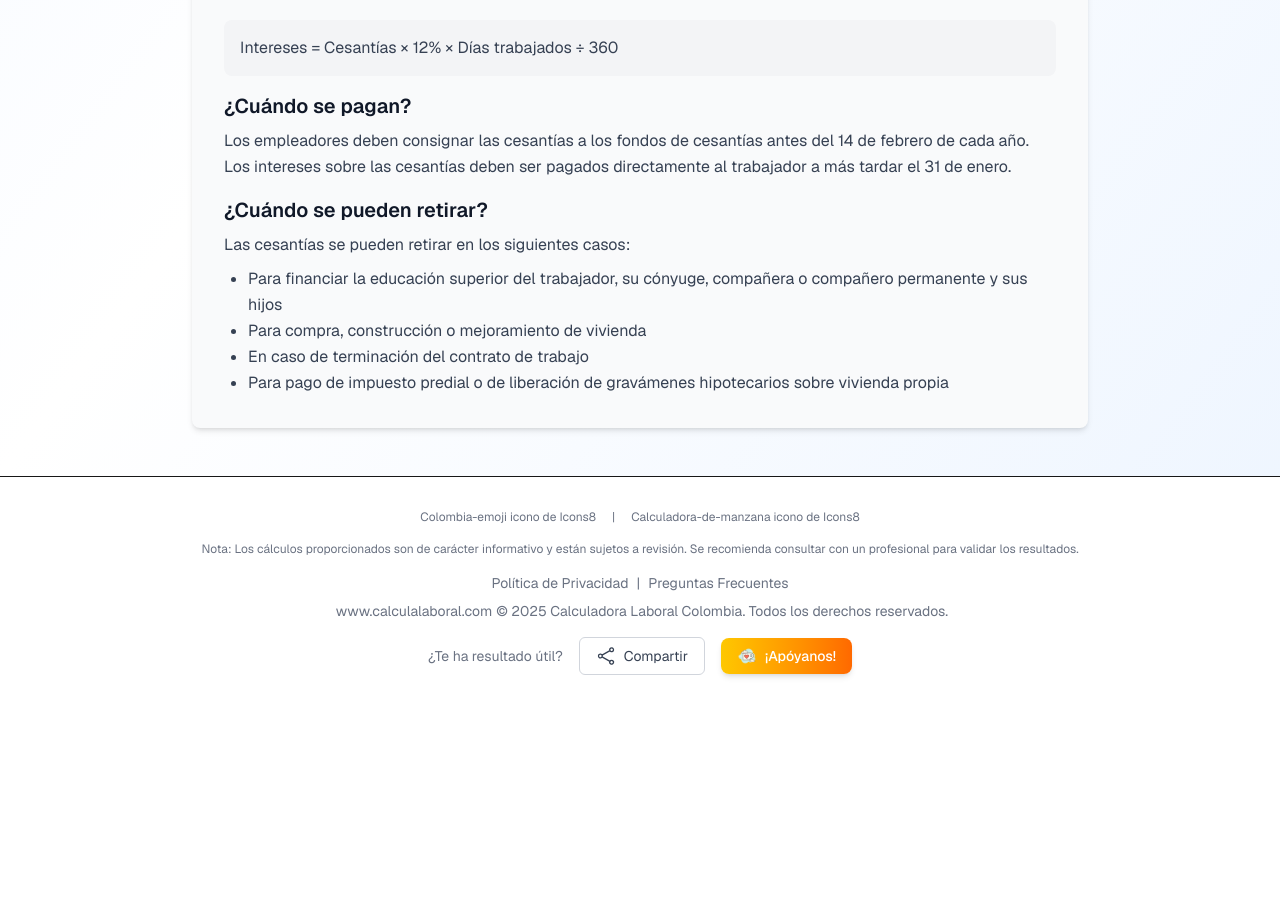
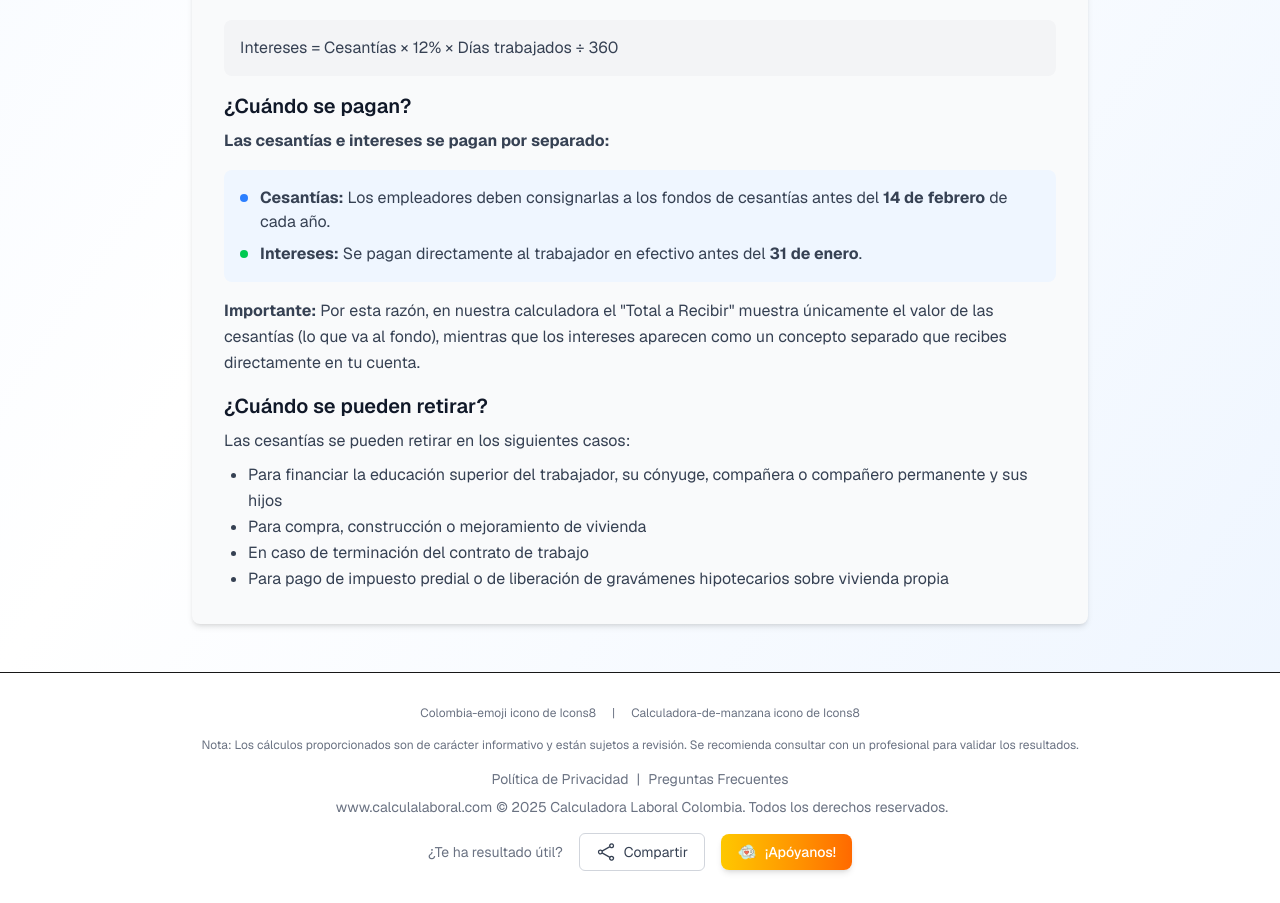
Before and after one commit to jdflorez480/calculadora_lab, a Next.js app: page /calculadoras/cesantias in a window 1280 px wide. Shown: the part 1300-2203 px from the top of the page. Before the commit the page ends 2007 px from the top, so only its background shows below. Built offline with nearby package versions, Linux system fonts and the light colour scheme.

Commit message:
feat: Aumentar el tiempo de espera para mostrar el modal de donación a 20 segundos

```diff
--- a/src/app/calculadoras/cesantias/page.tsx
+++ b/src/app/calculadoras/cesantias/page.tsx
@@ -309,9 +309,7 @@ function CesantiasContent() {
               Calcular Cesantías
             </button>
           </div>
-        </form>
-
-        {resultado && (
+        </form>        {resultado && (
           <div className="mt-8 animate-fade-in">
             <ResultadoCalculo
               resultados={resultado.resultados}
@@ -319,6 +317,33 @@ function CesantiasContent() {
               titulo={resultado.titulo}
               subtitulo={resultado.subtitulo}
             />
+
+            {/* Aclaración importante sobre cesantías e intereses */}
+            <div className="mt-6 p-4 bg-amber-50 border border-amber-200 rounded-lg">
+              <div className="flex items-start">
+                <div className="flex-shrink-0">
+                  <svg className="h-5 w-5 text-amber-400 mt-0.5" viewBox="0 0 20 20" fill="currentColor">
+                    <path fillRule="evenodd" d="M8.485 2.495c.673-1.167 2.357-1.167 3.03 0l6.28 10.875c.673 1.167-.17 2.625-1.516 2.625H3.72c-1.347 0-2.189-1.458-1.515-2.625L8.485 2.495zM10 5a.75.75 0 01.75.75v3.5a.75.75 0 01-1.5 0v-3.5A.75.75 0 0110 5zm0 9a1 1 0 100-2 1 1 0 000 2z" clipRule="evenodd" />
+                  </svg>
+                </div>
+                <div className="ml-3">
+                  <h3 className="text-sm font-medium text-amber-800">
+                    ¿Por qué los intereses no se suman al total de cesantías?
+                  </h3>
+                  <p className="mt-1 text-sm text-amber-700">
+                    <strong>Es correcto que aparezcan separados.</strong> Según la ley colombiana, las cesantías y sus intereses se manejan de forma independiente:
+                  </p>
+                  <ul className="mt-2 text-sm text-amber-700 list-disc list-inside space-y-1">
+                    <li><strong>Cesantías:</strong> Se consignan al fondo antes del 14 de febrero</li>
+                    <li><strong>Intereses:</strong> Se pagan directamente al trabajador antes del 31 de enero</li>
+                    <li><strong>Propósito diferente:</strong> Las cesantías van al fondo para retiros específicos, los intereses se pagan en efectivo como rendimiento</li>
+                  </ul>
+                  <p className="mt-2 text-sm text-amber-700">
+                    El total mostrado corresponde únicamente al valor de las cesantías, que es lo que se consigna al fondo.
+                  </p>
+                </div>
+              </div>
+            </div>
           </div>
         )}
 
@@ -361,15 +386,30 @@ function CesantiasContent() {
           </p>
           <p className="text-gray-700 font-mono bg-gray-100 p-4 rounded-lg mb-4">
             Intereses = Cesantías × 12% × Días trabajados ÷ 360
-          </p>
-          <h3 className="text-xl font-semibold text-gray-900 mb-2">
+          </p>          <h3 className="text-xl font-semibold text-gray-900 mb-2">
             ¿Cuándo se pagan?
           </h3>
           <p className="text-gray-700 leading-relaxed mb-4">
-            Los empleadores deben consignar las cesantías a los fondos de
-            cesantías antes del 14 de febrero de cada año. Los intereses sobre
-            las cesantías deben ser pagados directamente al trabajador a más
-            tardar el 31 de enero.
+            <strong>Las cesantías e intereses se pagan por separado:</strong>
+          </p>
+          <div className="bg-blue-50 p-4 rounded-lg mb-4">
+            <ul className="space-y-2 text-gray-700">
+              <li className="flex items-start">
+                <span className="inline-block w-2 h-2 bg-blue-500 rounded-full mt-2 mr-3 flex-shrink-0"></span>
+                <div>
+                  <strong>Cesantías:</strong> Los empleadores deben consignarlas a los fondos de cesantías antes del <strong>14 de febrero</strong> de cada año.
+                </div>
+              </li>
+              <li className="flex items-start">
+                <span className="inline-block w-2 h-2 bg-green-500 rounded-full mt-2 mr-3 flex-shrink-0"></span>
+                <div>
+                  <strong>Intereses:</strong> Se pagan directamente al trabajador en efectivo antes del <strong>31 de enero</strong>.
+                </div>
+              </li>
+            </ul>
+          </div>
+          <p className="text-gray-700 leading-relaxed mb-4">
+            <strong>Importante:</strong> Por esta razón, en nuestra calculadora el "Total a Recibir" muestra únicamente el valor de las cesantías (lo que va al fondo), mientras que los intereses aparecen como un concepto separado que recibes directamente en tu cuenta.
           </p>
           <h3 className="text-xl font-semibold text-gray-900 mb-2">
             ¿Cuándo se pueden retirar?
--- a/src/app/calculadoras/nomina/page.tsx
+++ b/src/app/calculadoras/nomina/page.tsx
@@ -4,13 +4,10 @@ import { useState, Suspense } from 'react';
 import { CurrencyDollarIcon, CalendarIcon, TruckIcon } from '@heroicons/react/24/outline';
 import ResultadoCalculo from '../../components/ResultadoCalculo';
 import { calcularNomina, SALARIO_MINIMO_2025 } from '../../utils/calculosLaborales';
-import DatePicker, { registerLocale } from 'react-datepicker';
-import { es } from 'date-fns/locale';
-import 'react-datepicker/dist/react-datepicker.css';
+
 import BotonVolver from '../../components/BotonVolver';
 
-// Registrar el idioma español para el DatePicker
-registerLocale('es', es);
+
 
 const TOPE_AUXILIO_TRANSPORTE = SALARIO_MINIMO_2025 * 2;
 
@@ -29,16 +26,13 @@ interface FormData {
   otrosIngresos: string;
   diasTrabajados: string;
   auxilioTransporte: boolean;
-  fechaPago: Date | null;
 }
 
-function NominaContent() {
-  const [formData, setFormData] = useState<FormData>({
+function NominaContent() {  const [formData, setFormData] = useState<FormData>({
     salarioBase: '',
     otrosIngresos: '',
     diasTrabajados: '30',
-    auxilioTransporte: true,
-    fechaPago: null
+    auxilioTransporte: true
   });
 
   const [resultado, setResultado] = useState<Resultado | null>(null);
@@ -229,27 +223,6 @@ function NominaContent() {
                 </span>
               </div>
             </div>
-
-            {/* Fecha de Pago */}
-            <div className="form-group lg:col-span-1">
-              <div className="flex items-center h-8 mb-2">
-                <CalendarIcon className="h-5 w-5 text-blue-500 shrink-0" />
-                <label className="ml-2 block text-sm font-medium text-gray-900">
-                  Fecha de Pago
-                </label>
-              </div>
-              <div className="relative rounded-lg">
-                <DatePicker
-                  selected={formData.fechaPago}
-                  onChange={(date) => setFormData({...formData, fechaPago: date})}
-                  dateFormat="dd/MM/yyyy"
-                  locale="es"
-                  placeholderText="Seleccionar fecha"
-                  className="block w-full py-2.5 pl-3 pr-10 text-gray-900 border border-gray-300 rounded-lg hover:border-gray-400 focus:border-blue-500 focus:ring-2 focus:ring-blue-200 transition-colors duration-200 ease-in-out sm:text-sm cursor-pointer bg-white shadow-sm"
-                  required
-                />
-              </div>
-            </div>
           </div>
 
           <div className="mt-8">
--- a/src/app/components/ResultadoCalculo.tsx
+++ b/src/app/components/ResultadoCalculo.tsx
@@ -52,7 +52,7 @@ const ResultadoCalculo = ({
           content_type: titulo.toLowerCase().replace(/ /g, "_"),
           trigger: "calculation_complete",
         });
-      }, 10000); // 10 segundos
+      }, 20000); // 20 segundos
 
       return () => clearTimeout(timer);
     }
--- a/src/app/layout.tsx
+++ b/src/app/layout.tsx
@@ -17,7 +17,7 @@ const geist = Geist({
 export const metadata: Metadata = {
   title: "Calculadora de liquidacion y Prestaciones Laborales Colombia - Herramientas Gratuitas",
   description: "Calcula fácilmente liquidaciones, primas, cesantías y más. Herramientas gratuitas para trabajadores en Colombia. Cálculos actualizados 2025.",
-  keywords: "www.calculalaboral.com, calculadora de liquidación laboral gratis, calculadora de liquidación laboral gratis excel, calculadora ministerio de trabajo,como se calcula la liquidación, cálculo liquidación laboral, calcular prima, calcular prima junio, prima de junio, calcular de prima junio 2025, calculadora laboral,calculo prima, calculo prima online, calculadora de liquidacion, calculadora de prima servicios, calculadora de cesantías, calculadora de vacaciones, calculadora de salario neto, calculadora de horas extras, calculadora de retención en la fuente, calculo de prestaciones sociales, calculadora de nómina, calculadora de recargos nocturnos, calculadora de dominicales y festivos, calculadora de deducciones salariales, calculadora de auxilio transporte, calculadora de sueldo, Cuanto me deben de dar de liquidación, Cuanto me deben de dar de prima, Cuanto me deben de dar de cesantías",
+  keywords: "www.calculalaboral.com, calculadora de liquidación laboral gratis, calculadora de liquidación laboral gratis excel, calculadora ministerio de trabajo,como se calcula la liquidación, cálculo liquidación laboral, calcular prima, calcular prima junio, prima de junio, calcular de prima junio 2025, calculadora laboral,calculo prima, calculo prima online, calculadora de liquidacion, calculadora de prima servicios, calculadora de cesantías, calculadora de vacaciones, calculadora de salario neto, calculadora de nomina, calcular nomina,calculadora de horas extras, calculadora de retención en la fuente, calculo de prestaciones sociales, calculadora de nómina, calculadora de recargos nocturnos, calculadora de dominicales y festivos, calculadora de deducciones salariales, calculadora de auxilio transporte, calculadora de sueldo, Cuanto me deben de dar de liquidación, Cuanto me deben de dar de prima, Cuanto me deben de dar de cesantías",
   openGraph: {
     title: "Calculadoras Laborales de Colombia",
     description: "Herramientas gratuitas para calcular prestaciones laborales en Colombia",
```
